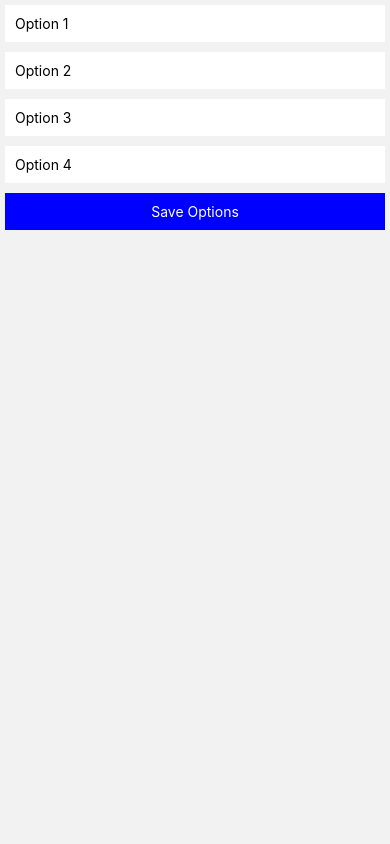
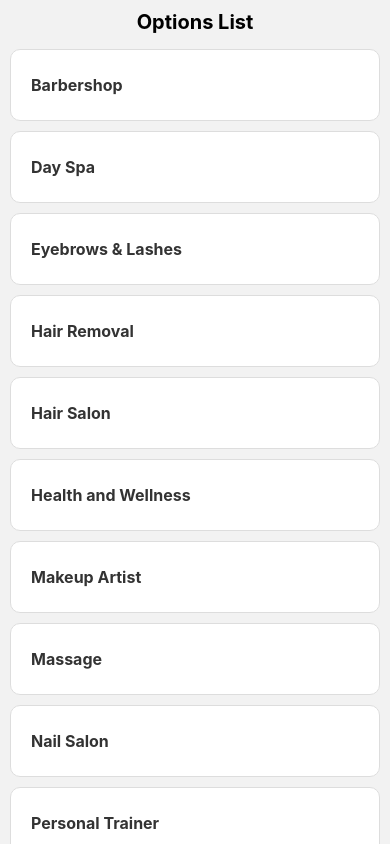
Before and after one commit to eyobai/bookingbafta, a React Native app: screen /BusinessCategory in a window 390 px wide. Built offline with nearby package versions, Linux system fonts and the light colour scheme; no server answers; the database is empty.

Commit message:
options list added

```diff
--- a/src/firebase.config.js
+++ b/src/firebase.config.js
@@ -5,5 +5,5 @@ export const firebaseConfig = {
   storageBucket: "gizeye-20fa5.appspot.com",
   messagingSenderId: "29032338202",
   appId: "1:29032338202:web:bc79107d3a2b8965ac12a3",
-  measurementId: "G-CJRE4ZYMWV",
+  measurementId: "G-CJRE4ZYMWV"
 };
--- a/src/screens/SignIn/SignIn.js
+++ b/src/screens/SignIn/SignIn.js
@@ -43,7 +43,7 @@ const SignIn = () => {
     });
   };
   const notRegisterd = () => {
-    navigation.navigate("Services");
+    navigation.navigate("BusinessCategory");
   };
 
   return (
--- a/src/screens/SignUp/BusinessCategory.js
+++ b/src/screens/SignUp/BusinessCategory.js
@@ -1,5 +1,11 @@
 import React, { useState, useEffect } from "react";
-import { View, Text, TouchableOpacity } from "react-native";
+import {
+  View,
+  Text,
+  TouchableOpacity,
+  StyleSheet,
+  ScrollView,
+} from "react-native";
 import {
   collection,
   addDoc,
@@ -61,35 +67,106 @@ const OptionsList = () => {
     }
   };
 
-  const options = ["Option 1", "Option 2", "Option 3", "Option 4"];
+  const options = [
+    "Barbershop",
+    "Day Spa",
+    "Eyebrows & Lashes",
+    "Hair Removal",
+    "Hair Salon",
+    "Health and Wellness",
+    "Makeup Artist",
+    "Massage",
+    "Nail Salon",
+    "Personal Trainer",
+    "Skin Care",
+    "Tattoo Shops",
+    "Wedding Makeup Artist",
+    "Other",
+  ];
 
   return (
-    <View>
+    <View style={styles.container}>
+      <Text style={styles.pageName}>Options List</Text>
+
+      <ScrollView contentContainerStyle={styles.scrollContainer}>
         {options.map((option) => (
           <TouchableOpacity
             key={option}
             onPress={() => handleOptionPress(option)}
-          style={{
-            backgroundColor: selectedOptions.includes(option)
-              ? "green"
-              : "white",
-            padding: 10,
-            margin: 5,
-          }}
+            style={[
+              styles.optionItem,
+              selectedOptions.includes(option) && styles.selectedOption,
+            ]}
           >
-          <Text>{option}</Text>
+            <Text
+              style={[
+                styles.optionText,
+                selectedOptions.includes(option) && styles.selectedOptionText,
+              ]}
+            >
+              {option}
+            </Text>
           </TouchableOpacity>
         ))}
-      <TouchableOpacity
-        onPress={handleSaveOptions}
-        style={{ backgroundColor: "blue", padding: 10, margin: 5 }}
-      >
-        <Text style={{ color: "white", textAlign: "center" }}>
-          Save Options
-        </Text>
+
+        <TouchableOpacity style={styles.nextBtn} onPress={handleSaveOptions}>
+          <Text style={styles.nextText}>Next</Text>
         </TouchableOpacity>
+      </ScrollView>
     </View>
   );
 };
 
+const styles = StyleSheet.create({
+  container: {
+    flex: 1,
+  },
+  pageName: {
+    fontSize: 20,
+    fontWeight: "bold",
+    textAlign: "center",
+    marginTop: 10,
+  },
+  scrollContainer: {
+    flexGrow: 1,
+    paddingVertical: 10,
+  },
+  optionItem: {
+    backgroundColor: "white",
+    paddingVertical: 25,
+    paddingHorizontal: 20,
+    marginVertical: 5,
+    marginHorizontal: 10,
+    borderRadius: 10,
+    borderWidth: 1,
+    borderColor: "#ddd",
+  },
+  selectedOption: {
+    backgroundColor: "#282534",
+  },
+  optionText: {
+    fontSize: 16,
+    fontWeight: "bold",
+    color: "#333",
+  },
+  selectedOptionText: {
+    color: "white",
+  },
+  nextBtn: {
+    width: "90%",
+    backgroundColor: "#069BA4",
+    borderRadius: 25,
+    height: 50,
+    alignItems: "center",
+    justifyContent: "center",
+    marginVertical: 10,
+    marginHorizontal: 20,
+  },
+  nextText: {
+    color: "white",
+    fontSize: 16,
+    fontWeight: "bold",
+  },
+});
+
 export default OptionsList;
--- a/src/screens/SignUp/RegisterService.js
+++ b/src/screens/SignUp/RegisterService.js
@@ -152,8 +152,8 @@ const handleAddService=()=>{
         </TouchableOpacity>
       </View>
 
-      <TouchableOpacity style={styles.loginBtn} onPress={handleAddService}>
-        <Text style={styles.loginText}>LOGIN</Text>
+      <TouchableOpacity style={styles.nextBtn} onPress={handleAddService}>
+        <Text style={styles.nextText}>Next</Text>
       </TouchableOpacity>
     </View>
   );
@@ -205,7 +205,7 @@ const styles = StyleSheet.create({
     borderColor: "#ccc",
     borderRadius: 4,
   },
-  loginBtn: {
+  nextBtn: {
     width: "100%",
     backgroundColor: "#069BA4",
     borderRadius: 25,
@@ -227,7 +227,7 @@ const styles = StyleSheet.create({
     justifyContent: "center",
     alignItems: "center",
   },
-  loginText: {
+  nextText: {
     color: "white",
     fontSize: 16,
     fontWeight: "bold",
```
Lines whose indentation alone changed are shown as unchanged.
